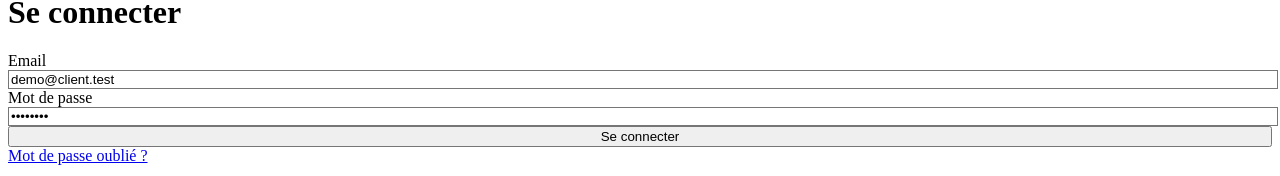
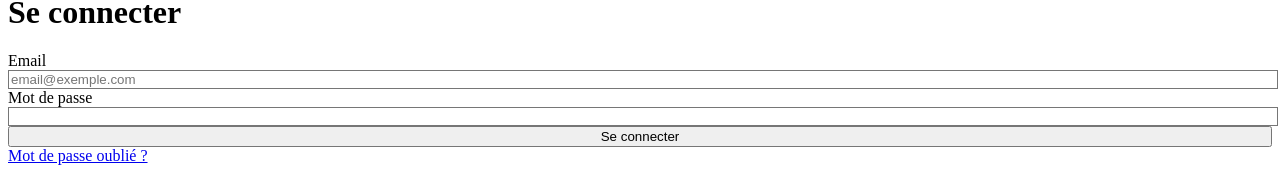
Before and after one commit to maxancedecot/Renderanimation, a Next.js app: page /signin in a window 1280 px wide. Shown: the part 358-534 px from the top of the page. Built offline with nearby package versions, Linux system fonts and the light colour scheme; no server answers.

Commit message:
chore(auth): clear prefilled demo creds; set email placeholder to 'email@exemple.com' and no placeholder for password

```diff
--- a/src/app/signin/page.tsx
+++ b/src/app/signin/page.tsx
@@ -4,8 +4,8 @@ import { useState } from "react";
 import { signIn } from "next-auth/react";
 
 export default function SignInPage() {
-  const [email, setEmail] = useState("demo@client.test");
-  const [password, setPassword] = useState("demo1234");
+  const [email, setEmail] = useState("");
+  const [password, setPassword] = useState("");
   const [loading, setLoading] = useState(false);
 
   async function handleSubmit(e: React.FormEvent) {
@@ -29,6 +29,7 @@ export default function SignInPage() {
           <input
             className="w-full border rounded-lg p-2 mt-1"
             type="email"
+            placeholder="email@exemple.com"
             value={email}
             onChange={e=>setEmail(e.target.value)}
             required
```
